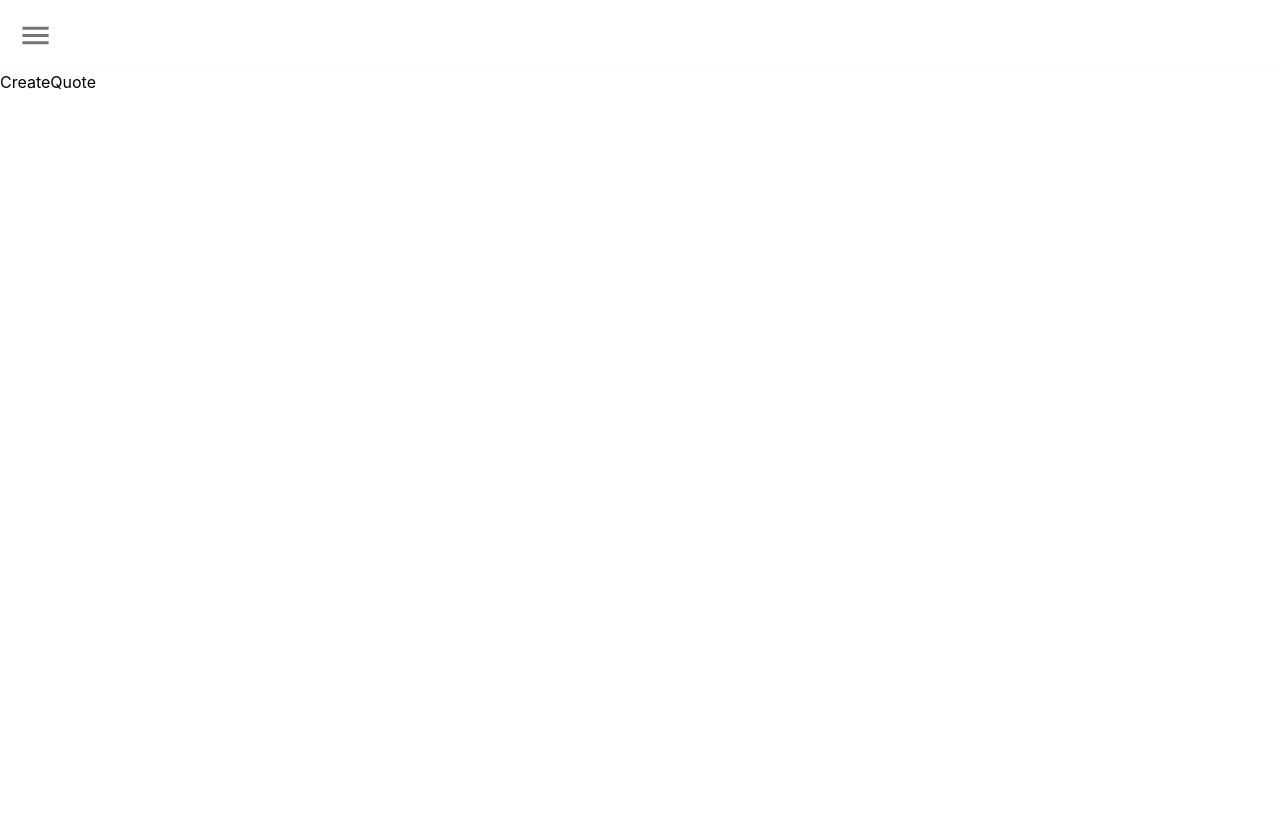
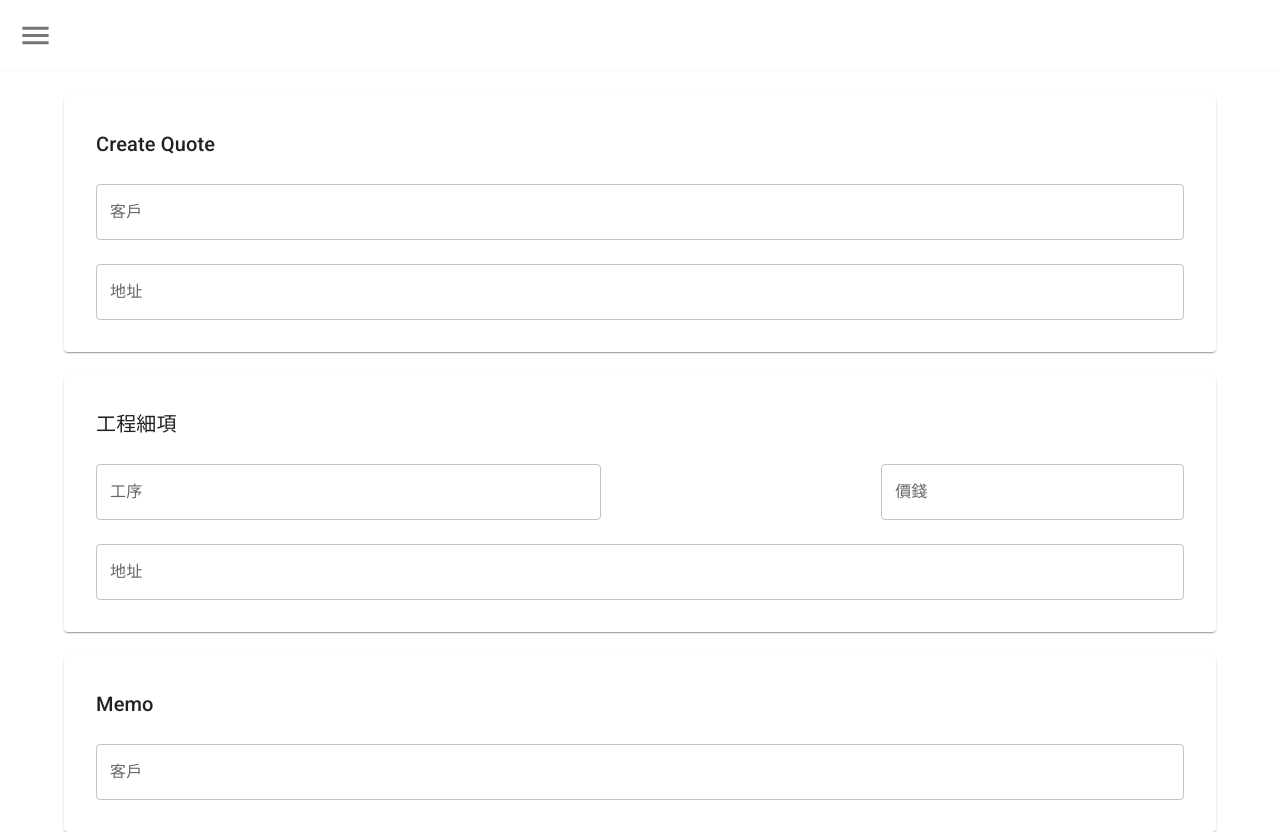
Before and after one commit to louiskwt/quote_app, a React (Vite) app in the folder client/: page /create in a window 1280 px wide. Before the commit the page ends 800 px from the top, so only its background shows below. Built offline with nearby package versions, Linux system fonts and the light colour scheme; the HTML template or start-up script is replaced by a standard one.

Commit message:
set up create form

```diff
--- /dev/null
+++ b/client/src/components/Form/Form.jsx
@@ -0,0 +1,68 @@
+import { Box, FormControl, Paper, TextField, Typography } from '@mui/material'
+import { useState } from 'react'
+
+const Form = () => {
+    const [name, setName] = useState('');
+    const [address, setAddress] = useState('');
+    const [memo, setMemo] = useState('');
+    const [contents, setContents] = useState([
+        {
+            item: '',
+            price: '',
+            subItem: ''
+        }
+    ])
+
+    const handleGeneralInput = (type, value) => {
+        const updateFunc = {
+            name: setName,
+            address: setAddress,
+            memo: setMemo,
+        }
+        updateFunc[type](value);
+    }
+
+    const handleContentInput = (index, key, value) => {
+        let updatedContent = [...contents];
+        updatedContent[index][key] = value;
+
+        setContents(updatedContent);
+    }
+
+  return (
+    <>
+        <Paper sx={{ p: 4, mt: 3 }}>
+            <Typography variant='h6'>Create Quote</Typography>
+            <FormControl fullWidth sx={{ mt: 3 }}>
+                <TextField label="客戶" id="name" value={name} onChange={(e) => handleGeneralInput('name', e.target.value)} />
+            </FormControl>
+            <FormControl fullWidth sx={{ mt: 3 }}>
+                <TextField label="地址" id="address" value={address} onChange={(e) => handleGeneralInput('address', e.target.value)} />
+            </FormControl>
+        </Paper>
+        <Paper sx={{ p: 4, mt: 3 }}>
+              <Typography variant='h6'>工程細項</Typography>
+              {contents.map((content, index) => (
+                  <div key={index}>
+                      <Box component='form' sx={{ mt: 3, display: 'flex', justifyContent: 'space-between' }}>
+                          <TextField label="工序" sx={{ mr: 4, width: '50ch' }} id="item" value={content.item} onChange={(e) => handleContentInput(index, e.target.id, e.target.value)} />
+                          <TextField label="價錢" id="price" sx={{ width: '30ch' }} value={content.price} onChange={(e) => handleContentInput(index, e.target.id, e.target.value)} />
+                      </Box>
+                      <FormControl fullWidth sx={{ mt: 3 }}>
+                          <TextField label="地址" id="subItem" value={content.subItem} onChange={(e) => handleContentInput(index, e.target.id, e.target.value)} />
+                      </FormControl>
+                  </div>
+              ))}
+
+        </Paper>
+        <Paper sx={{ p: 4, mt: 3 }}>
+              <Typography variant='h6'>Memo</Typography>
+              <FormControl fullWidth sx={{ mt: 3 }}>
+                  <TextField label="客戶" id="name" value={memo} onChange={(e) => handleGeneralInput('memo', e.target.value)} />
+              </FormControl>
+        </Paper>
+    </>
+  )
+}
+
+export default Form
--- a/client/src/pages/CreateQuote.jsx
+++ b/client/src/pages/CreateQuote.jsx
@@ -1,8 +1,12 @@
+import { Container } from '@mui/material'
 import React from 'react'
+import Form from '../components/Form/Form'
 
 const CreateQuote = () => {
   return (
-    <div>CreateQuote</div>
+    <Container>
+      <Form />
+    </Container>
   )
 }
 
```
